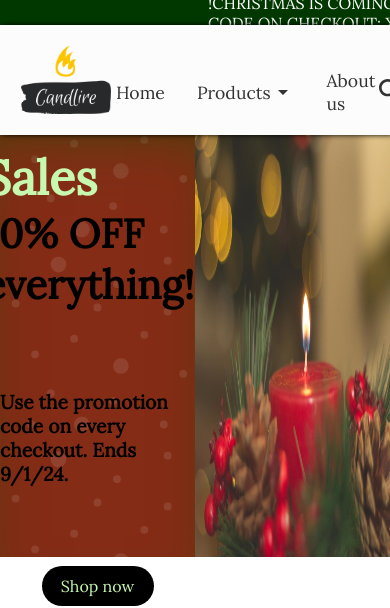
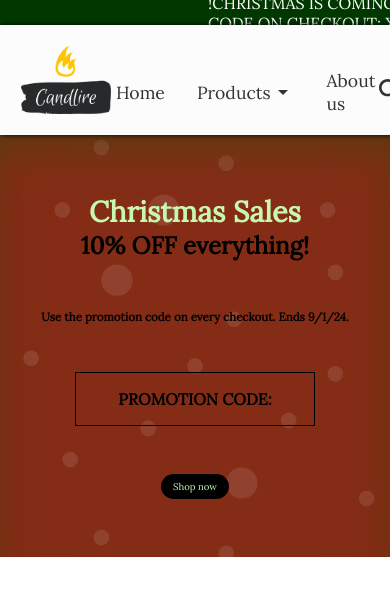
Before and after one commit to matpin/candlire, a React (Create React App) app in the folder frontend/: page / in a window 390 px wide. Shown: the top 608 px of the page. Built offline with nearby package versions, Linux system fonts and the light colour scheme; no server answers.

Commit message:
Fixing homepage responsiveness

```diff
--- a/frontend/src/components/Homepage.css
+++ b/frontend/src/components/Homepage.css
@@ -119,3 +119,91 @@
     color: rgb(0, 0, 0);
     text-decoration: underline;
 }
+
+@media screen and (max-width: 1470px) {
+    .newsContainer {
+        flex-direction: column;
+    }
+
+    .newsContent {
+        width: 100%;
+        padding: 10em;
+    }
+
+    .newsImageContainer {
+        width: 100%;
+    }
+
+    .introContainer {
+        top: 146em;
+    }
+}
+
+@media screen and (max-width: 870px) {
+    .introContainer {
+        top: 212em;
+        height: 20vh;
+    }
+}
+
+@media screen and (max-width: 730px) {
+    .newsContent {
+        padding: 5em;
+    }
+
+    .introContainer {
+        display: none;
+    }
+}
+
+@media screen and (max-width: 610px) {
+    .newsContent {
+        font-size: 0.8em;
+    }
+
+    .promotionCodeContainer {
+        display: block;
+        text-align: center;
+        color: #000;
+        font-weight: bold;
+        font-size: medium;
+        border: 1px solid black;
+        padding: 1em;
+        width: 15em;
+    }
+
+    .promotionCodeContainer:hover .promotionCode{
+        display: none;
+    }
+
+    .promotionCodeContainer .code {
+        display: none;
+    }
+
+    .promotionCodeContainer:hover .code{
+        display: block;
+        font-weight: bolder;
+    }
+}
+
+@media screen and (max-width: 560px) {
+    .newsContent {
+        padding-left: 1em;
+        padding-right: 1em;
+    }
+}
+
+@media screen and (max-width: 420px) {
+    .newsContent {
+        font-size: 0.6em;
+        text-align: center;
+    }
+
+    .newsImageContainer {
+        display: none;
+    }
+
+    .introContainer {
+        display: none;
+    }
+}
--- a/frontend/src/components/Homepage.js
+++ b/frontend/src/components/Homepage.js
@@ -21,6 +21,12 @@ function Homepage() {
             <p className="newsParagraph">
               Use the promotion code on every checkout. Ends 9/1/24.
             </p>
+            <div hidden className="promotionCodeContainer">
+            <p className="promotionCode">
+              PROMOTION CODE:
+            </p>
+            <p className="code">XMAS23</p>
+            </div>
             <Link className="newsLink" to="/products">
               Shop now
             </Link>
```
